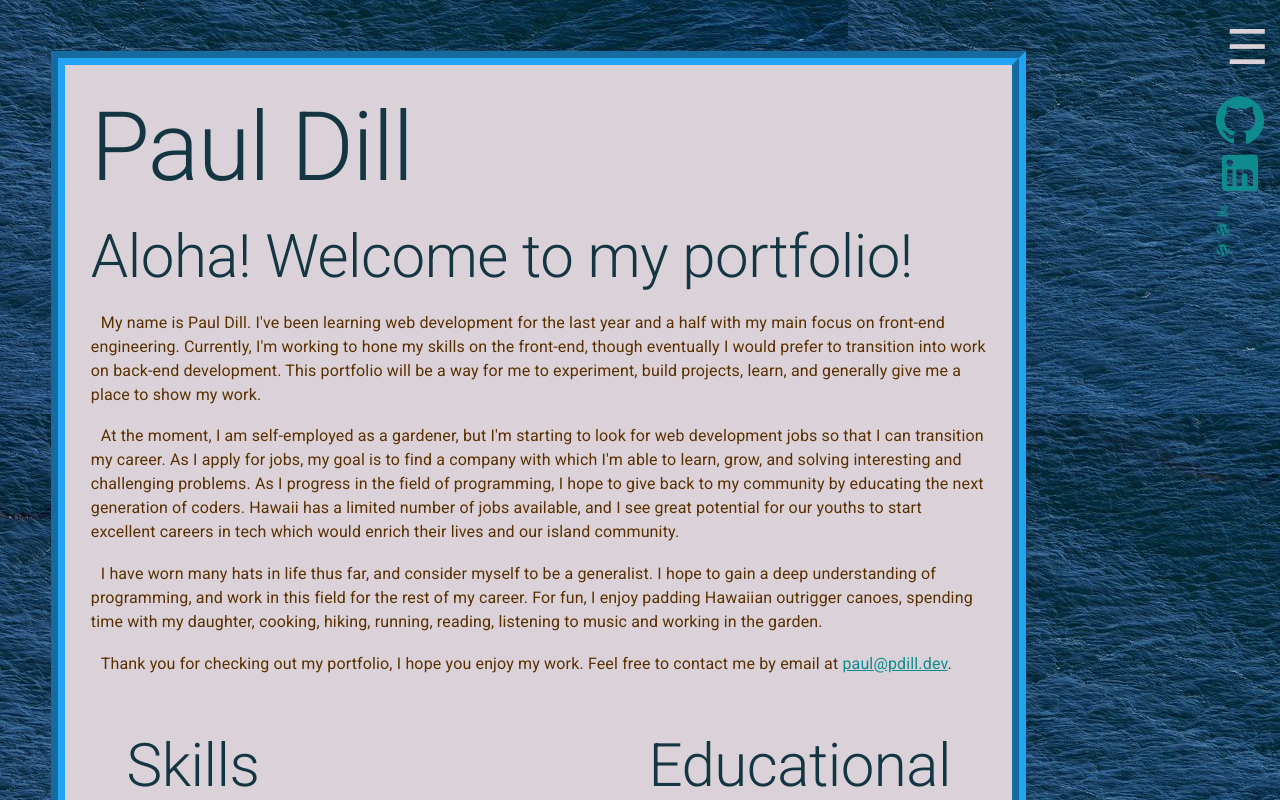
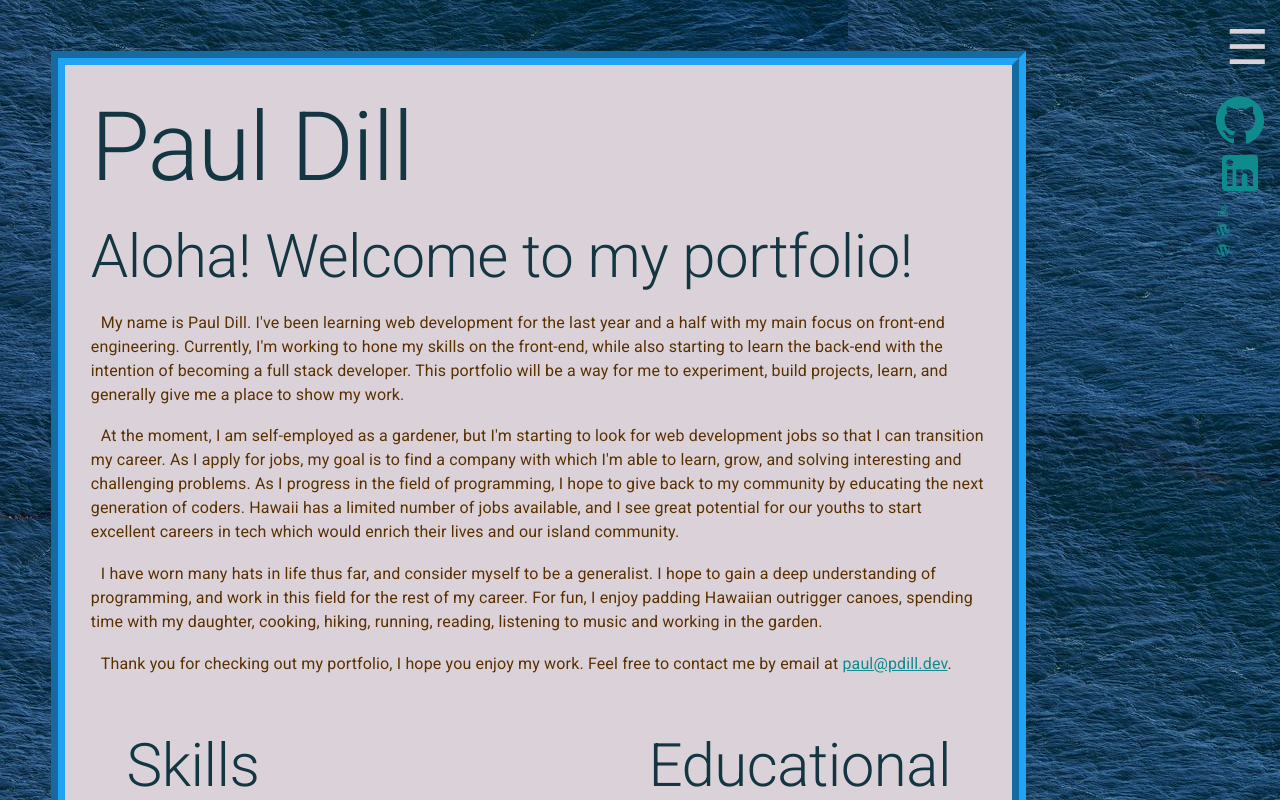
Before and after one commit to Dillweed5446/pdill.dev, a Next.js app in the folder pdill.dev/: page / in a window 1280 px wide. Shown: the top 800 px of the page. Built offline with nearby package versions, Linux system fonts and the light colour scheme.

Commit message:
:tv::recycle: Remove extra imports in dropdownMenu and update intro in index

```diff
--- a/pdill.dev/components/dropdownMenu.js
+++ b/pdill.dev/components/dropdownMenu.js
@@ -1,10 +1,11 @@
-import React, { useState, Fragment, useEffect } from 'react'
+import React, { useState } from 'react'
 import Button from '@material-ui/core/Button'
 import Menu from '@material-ui/core/Menu'
 import MenuItem from '@material-ui/core/MenuItem'
 
 export default function SimpleMenu () {
-  const [anchorEl, setAnchorEl] = React.useState(null)
+  const [anchorEl, setAnchorEl] = useState(null)
+
   const menuOptions = [
     { name: 'Home', href: 'https://pdill.dev/#top' },
     { name: 'About me', href: 'https://pdill.dev/#About' },
--- a/pdill.dev/components/sidebar.js
+++ b/pdill.dev/components/sidebar.js
@@ -7,7 +7,7 @@ import DropdownMenu from './dropdownMenu'
 export default function Sidebar () {
   return (
     <div className="sidebar">
-      <DropdownMenu />
+      <DropdownMenu className="icon"/>
       <a
         className="icon"
         href="https://github.com/Dillweed5446"
@@ -64,11 +64,6 @@ export default function Sidebar () {
 
 
       },
-
-      // .footer-heading {
-      //   padding: 3%;
-      //   padding-bottom: 2%;
-      // },
       .icon {
         padding: 2%;
         font-size: 3rem;
--- a/pdill.dev/pages/index.js
+++ b/pdill.dev/pages/index.js
@@ -27,7 +27,7 @@ export default function Home () {
             <Typography variant="body1" color="error" style={{ textIndent: '0.625rem' }} id="About">
               {/* Write intro here */}
             My name is Paul Dill.  I&apos;ve been learning web development for the last year and a half with my main focus on front-end engineering.
-            Currently, I&apos;m working to hone my skills on the front-end, though eventually I would prefer to transition into work on back-end development.
+            Currently, I&apos;m working to hone my skills on the front-end, while also starting to learn the back-end with the intention of becoming a full stack developer.
             This portfolio will be a way for me to experiment, build projects, learn, and generally give me a place to show my work.
             </Typography>
             <Typography variant="body1" color="error" style={{ textIndent: '0.625rem' }}>
@@ -117,9 +117,6 @@ export default function Home () {
               justify="center">
               <Grid
                 item xs
-                // direction="column"
-                // justify="center"
-                // alignItems="stretch"
               >
                 <a href="https://mothercupboard.com" className="card" target="_blank" rel="noopener noreferrer">
                   <Typography variant="h4">Mothercupboard</Typography>
```
